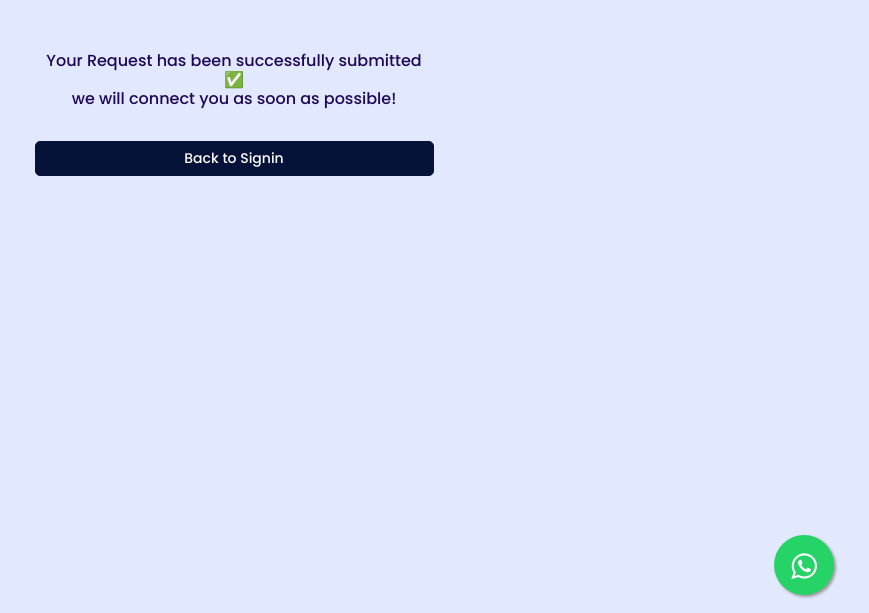
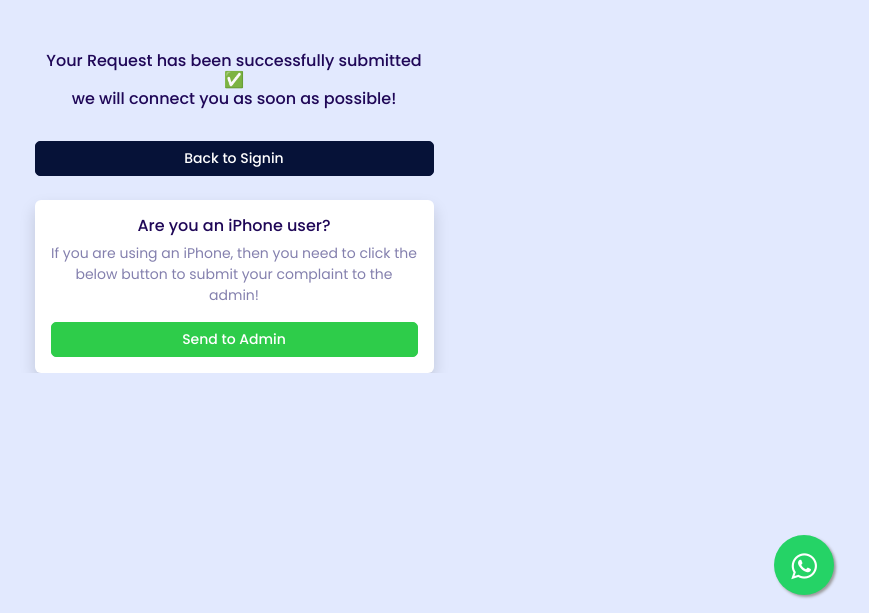
Before and after one commit to vectorcrop/Msm-Quiz, a Node server app: page /done in a window 1280 px wide. Shown: the part 165-778 px from the top of the page, without its empty margins (406-1275 px from the left). Run offline with Node 20, Linux system fonts and the light colour scheme; some libraries are stand-ins or nearby versions.

Commit message:
wtsapp bug fixed

```diff
--- a/views/users/done.hbs
+++ b/views/users/done.hbs
@@ -6,7 +6,16 @@
 
         <h6 class="p-0">Your Request has been successfully submitted ✅ <br>we will connect you as soon as possible!</h6>
         <br>
-        <a href="/signin" class="btn btn-dark w-100" type="submit">Back to Signin</a>
+        <a href="/signin" class="btn btn-dark w-100" type="submit">Back to Signin</a><br>
+
+        <br>
+        <div class="card p-3 shadow">
+            <h6>Are you an iPhone user?</h6>
+            <p>If you are using an iPhone, then you need to click the below button to submit your complaint to the
+                admin!</p>
+            <a href="https://api.whatsapp.com/send?phone=9158555799&text=Hi, Im an iPhone user, and I forgot my username and phone number. Please check my request.."
+                class="btn btn-success">Send to Admin</a>
+        </div>
 
     </center>
 </div>
--- a/views/users/forgot.hbs
+++ b/views/users/forgot.hbs
@@ -136,8 +136,6 @@
         var encodedPhoneNumber = encodeURIComponent(predefinedPhoneNumber);
 
         // Open the user's WhatsApp with the pre-filled message and phone number
-        window.location.href = "https://api.whatsapp.com/send?phone=" + predefinedPhoneNumber + "?text=" + encodedMessage;
+        window.location.href = "whatsapp://send?phone=" + encodedPhoneNumber + "&text=" + encodedMessage;
     }
-
-
 </script>
```
